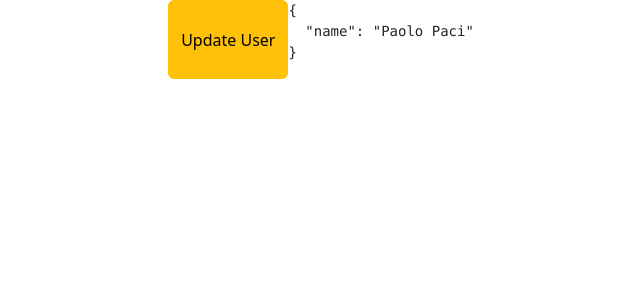
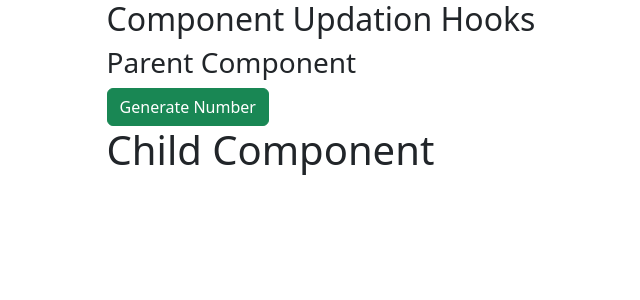
Before and after one commit to paolopci/Angular_25, an Angular app: page / in a window 1280 px wide. Shown: the top 300 px of the page, without its empty margins (319-959 px from the left). Built offline with nearby package versions, Linux system fonts and the light colour scheme.

Commit message:
AfterContentInit

```diff
--- a/src/app/app.component.html
+++ b/src/app/app.component.html
@@ -26,6 +26,7 @@
 <!-- <button class="btn btn-danger" (click)="updateValue()">Update</button> -->
 
 <div class="center">
+
     <!-- <app-login></app-login> -->
     <!-- <app-container></app-container> -->
     <!-- <app-template></app-template> -->
@@ -33,6 +34,20 @@
     <!-- <app-hook01></app-hook01> -->
     <!-- <app-changeshook [inputValue]="initialValue"></app-changeshook> -->
     <!-- <app-on-inithook></app-on-inithook> -->
-    <button class="btn btn-warning" (click)="updateUser()">Update User</button>
-    <app-do-check [user]="user"></app-do-check>
+
+    <!-- <button class="btn btn-warning" (click)="updateUser()">Update User</button>
+    <app-do-check [user]="user"></app-do-check> -->
+    <div>
+        <h2>Component Updation Hooks</h2>
+        <div>
+            <h3>Parent Component</h3>
+            <button class="btn btn-success" (click)="sendDataToChild()">Generate Number</button>
+
+            <app-after-content-init-hook>
+                <h3 style="background-color: yellow;font-size: 25px;color: red;">{{dataFromParent}}</h3>
+            </app-after-content-init-hook>
+        </div>
+
+    </div>
+
 </div>
--- a/src/app/app.component.ts
+++ b/src/app/app.component.ts
@@ -1,4 +1,4 @@
-import { Component, signal } from '@angular/core';
+import { AfterContentInit, Component, signal } from '@angular/core';
 
 
 interface Iemployee {
@@ -12,7 +12,7 @@ interface Iemployee {
     templateUrl: './app.component.html',
     styleUrl: './app.component.css'
 })
-export class AppComponent {
+export class AppComponent implements AfterContentInit {
 
     // updateClass = 'updateClass italicText upperCaseText';
 
@@ -21,6 +21,8 @@ export class AppComponent {
     user = {
         name: 'Paolo Paci'
     };
+
+    dataFromParent = '';
 
     applyCardStyle = {
         'font-size': '25px',
@@ -57,5 +59,14 @@ export class AppComponent {
         this.user.name = 'Paolo Paci - Via del Canarino, 5 61122 Pesaro';
     }
 
+    ngAfterContentInit(): void {
+        console.log('ngAfterContentInit was invoked...');
+    }
+
+    sendDataToChild() {
+        let random = Math.floor(Math.random() * 10);
+        this.dataFromParent = 'Random Number: ' + random;
+    }
+
 
 }
--- a/src/app/app.module.ts
+++ b/src/app/app.module.ts
@@ -16,6 +16,7 @@ import { Hook01Component } from './hook01/hook01.component';
 import { ChangeshookComponent } from './hook/changeshook/changeshook.component';
 import { OnInithookComponent } from './hook/on-inithook/on-inithook.component';
 import { DoCheckComponent } from './hook/do-check/do-check.component';
+import { AfterContentInitHookComponent } from './hook/after-content-init-hook/after-content-init-hook.component';
 
 
 @NgModule({
@@ -29,7 +30,8 @@ import { DoCheckComponent } from './hook/do-check/do-check.component';
         Hook01Component,
         ChangeshookComponent,
         OnInithookComponent,
-        DoCheckComponent
+        DoCheckComponent,
+        AfterContentInitHookComponent
     ],
     imports: [
         BrowserModule,
--- /dev/null
+++ b/src/app/hook/after-content-init-hook/after-content-init-hook.component.html
@@ -0,0 +1,4 @@
+<div>
+    <h1>Child Component</h1>
+    <ng-content></ng-content>
+</div>
--- /dev/null
+++ b/src/app/hook/after-content-init-hook/after-content-init-hook.component.ts
@@ -0,0 +1,15 @@
+import { Component, DoCheck } from '@angular/core';
+
+@Component({
+  selector: 'app-after-content-init-hook',
+  templateUrl: './after-content-init-hook.component.html',
+  styleUrl: './after-content-init-hook.component.css'
+})
+export class AfterContentInitHookComponent implements DoCheck {
+
+
+
+  ngDoCheck(): void {
+    console.log('ngDoCheck was invoked...');
+  }
+}
--- a/src/app/hook/do-check/do-check.component.html
+++ b/src/app/hook/do-check/do-check.component.html
@@ -1,3 +1,4 @@
 <div>
     <pre>{{user | json}}</pre>
+
 </div>
```
Also changed, not shown: src/app/hook/after-content-init-hook/after-content-init-hook.component.css (added), 1 other file (tests, documents, lock files or other folders).
